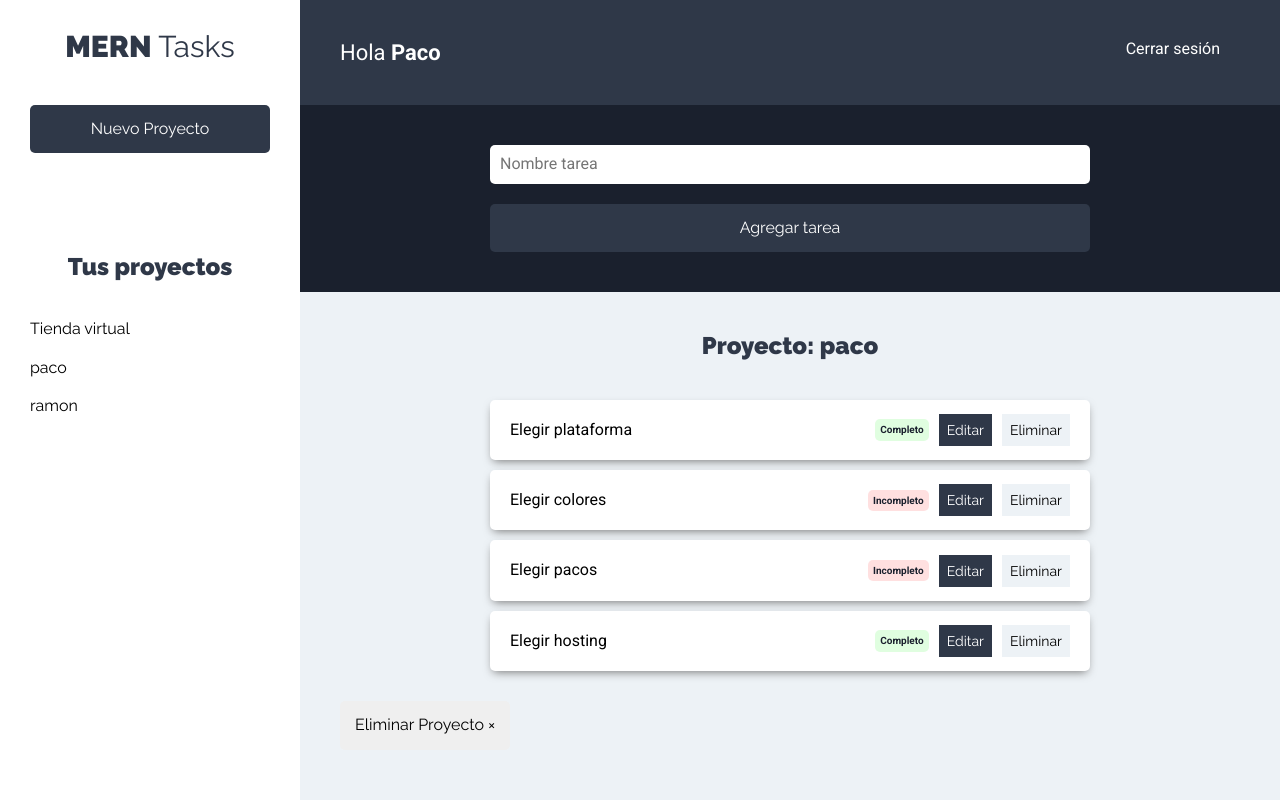
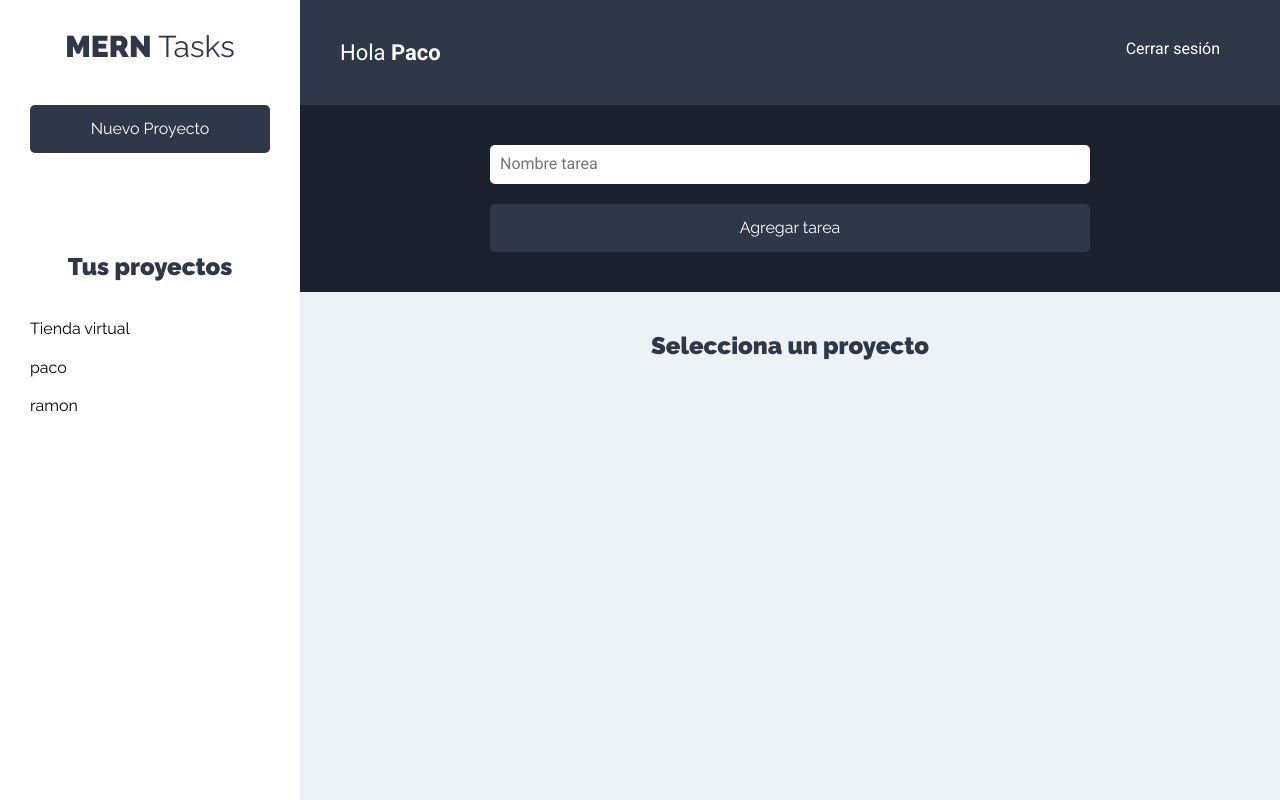
Before and after one commit to eskalona17/MERN-tasks-app, a React (Create React App) app in the folder client/: page /proyectos in a window 1280 px wide. Built offline with nearby package versions, Linux system fonts and the light colour scheme.

Commit message:
showing projects when the user clicks on them

```diff
--- a/client/src/components/tareas/ListadoTareas.js
+++ b/client/src/components/tareas/ListadoTareas.js
@@ -1,7 +1,19 @@
-import React, { Fragment } from "react";
+import React, { Fragment, useContext } from "react";
 import Tarea from "./Tarea";
 
+import proyectoContext from "../../context/proyectos/proyectoContext";
+
 const ListadoTareas = () => {
+
+  const proyectosContext = useContext(proyectoContext);
+  const { proyecto } = proyectosContext;
+
+  //si no hay proyecto seleccionado
+  if(!proyecto) return <h2>Selecciona un proyecto</h2>
+
+  //array destruncturing para extraer el proyecto actual
+  const [proyectoActual] = proyecto;
+
   const tareasProyecto = [
     { nombre: "Elegir plataforma", estado: true },
     { nombre: "Elegir colores", estado: false },
@@ -10,7 +22,7 @@
   ];
   return (
     <Fragment>
-      <h2>Proyecto: paco</h2>
+      <h2>Proyecto: {proyectoActual.nombre}</h2>
       <ul className="listado-tareas">
         {tareasProyecto.length === 0 ? (
           <li className="tarea">
```
